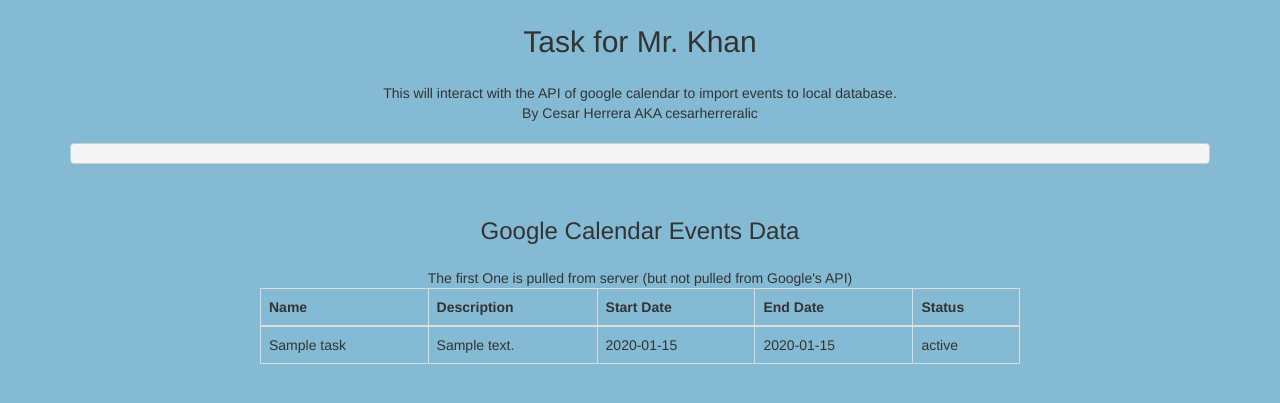
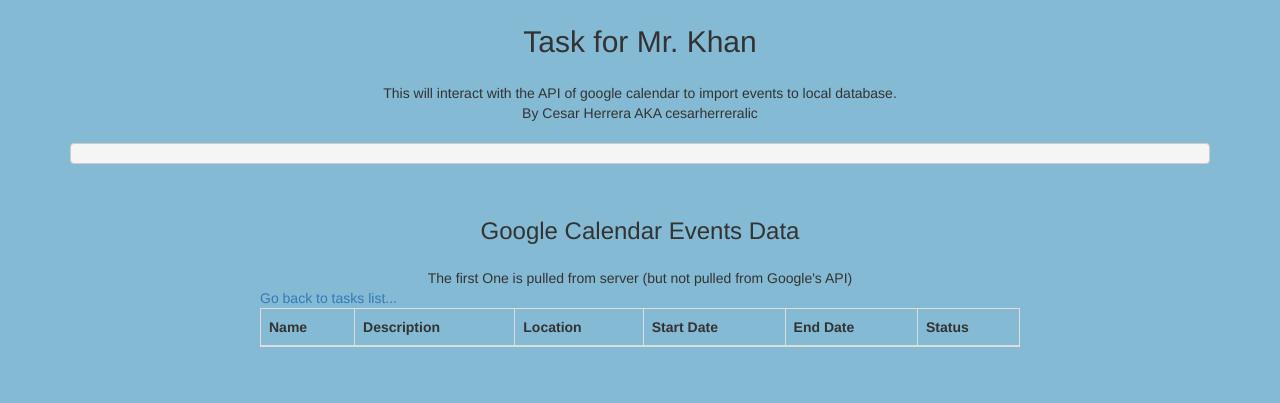
Before and after one commit to cesarherreralic/GoogleTaksConsumer, a Django app: template myhome/templates/event.html in a window 1280 px wide. Shown: the top 403 px of the page. Run offline with Django 3.2, Linux system fonts and the light colour scheme; the template is opened without the code that fills it: most values are stand-ins (such as "Sample title", 1, 10 or a date in 2020); lists and menus that the app fills with data are empty; some libraries are stand-ins or nearby versions.

Commit message:
adding minor changes in the html

```diff
--- a/myhome/templates/event.html
+++ b/myhome/templates/event.html
@@ -11,7 +11,6 @@
       // Your Client ID can be retrieved from your project in the Google
       // Developer Console, https://console.developers.google.com
       var CLIENT_ID = '{{ client_id }}';
-
       var OTHER_ID = '';
 
       var SCOPES = ["https://www.googleapis.com/auth/calendar.readonly"];
@@ -83,7 +82,7 @@
 
         request.execute(function(resp) {
           var events = resp.items;
-          appendPre('Upcoming events:');
+
 
           if (events.length > 0) {
             for (i = 0; i < events.length; i++) {
@@ -92,7 +91,13 @@
               if (!when) {
                 when = event.start.date;
               }
-              appendPre(event.summary + ' (' + when + ')')
+
+              appendPost('<td>'+event.summary+'</td> \
+                            <td>'+event.description+'</td> \
+                            <td>'+event.location+'</td> \
+                            <td>'+event.start.date+'</td> \
+                            <td>'+event.end.date+'</td> \
+                            <td>'+event.status+'</td>');
             }
           } else {
             appendPre('No upcoming events found.');
@@ -112,6 +117,16 @@
         var textContent = document.createTextNode(message + '\n');
         pre.appendChild(textContent);
       }
+
+
+      function appendPost(message){
+          var post = document.getElementById('data-list');
+          var textContent = document.createElement('tr');
+          textContent.innerHTML = message;
+          post.appendChild(textContent);
+      }
+
+
 
     </script>
     <script src="https://apis.google.com/js/client.js?onload=checkAuth">
@@ -155,26 +170,22 @@
 	        <div class="col-xs-2 box">
 	        </div>
 	        <div class="col-xs-8 box">
+
+	            <a href="http://cesarherreralic.pythonanywhere.com">Go back to tasks list...</a>
+
 	            <table class="table table-bordered">
 					<thead>
 						<tr>
 							<th><strong>Name</strong></th>
 							<th><strong>Description</strong></th>
+							<th><strong>Location</strong></th>
 							<th><strong>Start Date</strong></th>
 							<th><strong>End Date</strong></th>
 							<th><strong>Status</strong></th>
 						</tr>
 					</thead>
 					<tbody id="data-list" class="first-tbody">
-					    {% for e in tasks %}
-                        <tr>
-                            <td>{{ e.name }}</td>
-                            <td>{{ e.description }}</td>
-                            <td>{{ e.startdate }}</td>
-                            <td>{{ e.enddate }}</td>
-                            <td>{{ e.status }}</td>
-                        </tr>
-                        {% endfor %}
+
 					</tbody>
 				</table>
 	        </div>
--- a/myhome/templates/home.html
+++ b/myhome/templates/home.html
@@ -214,6 +214,9 @@
 	        <div class="col-xs-2 box">
 	        </div>
 	        <div class="col-xs-8 box">
+
+                <a href="http://cesarherreralic.pythonanywhere.com/events/">Go to Events List...</a>
+
 	            <table class="table table-bordered">
 					<thead>
 						<tr>
```
